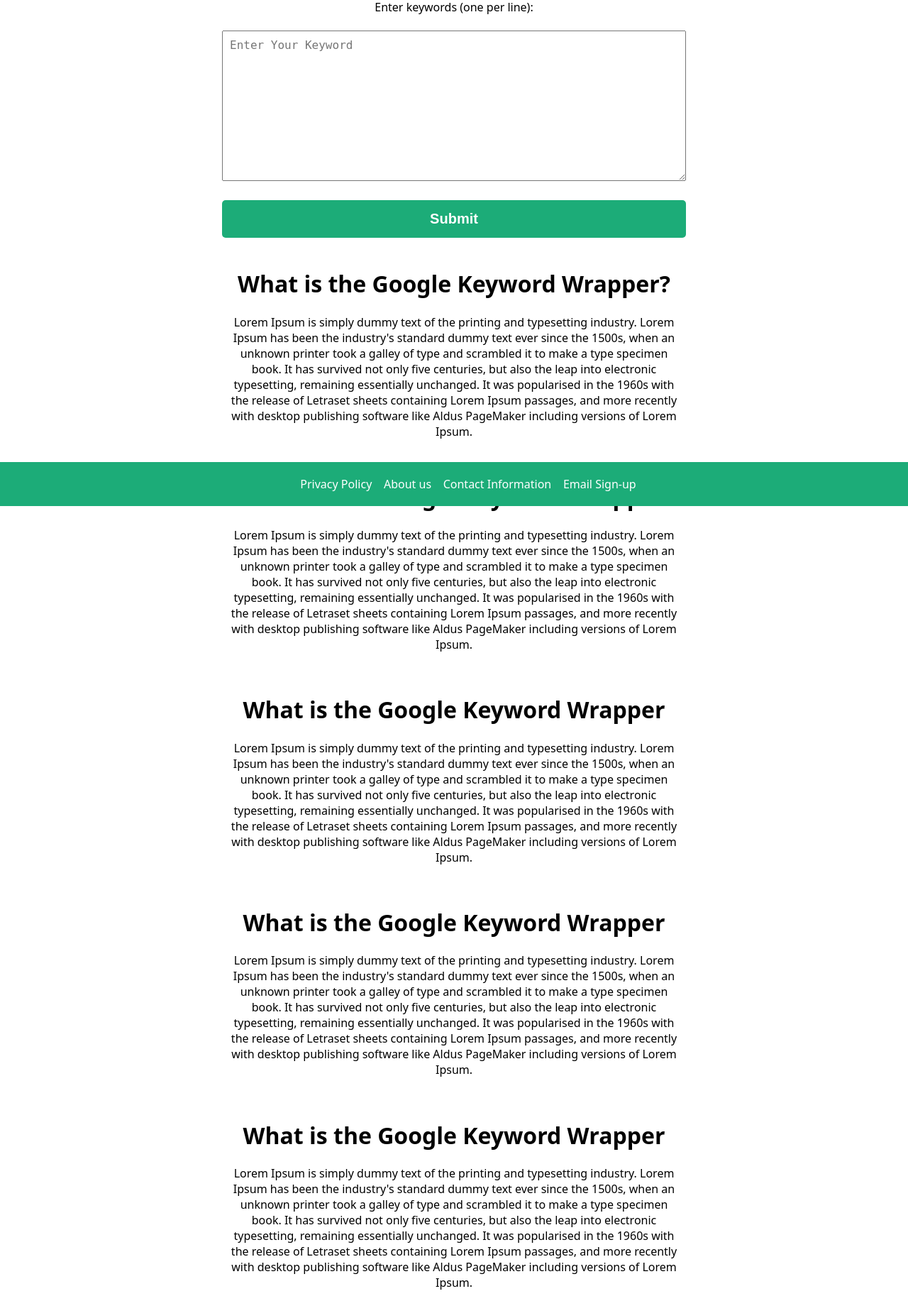
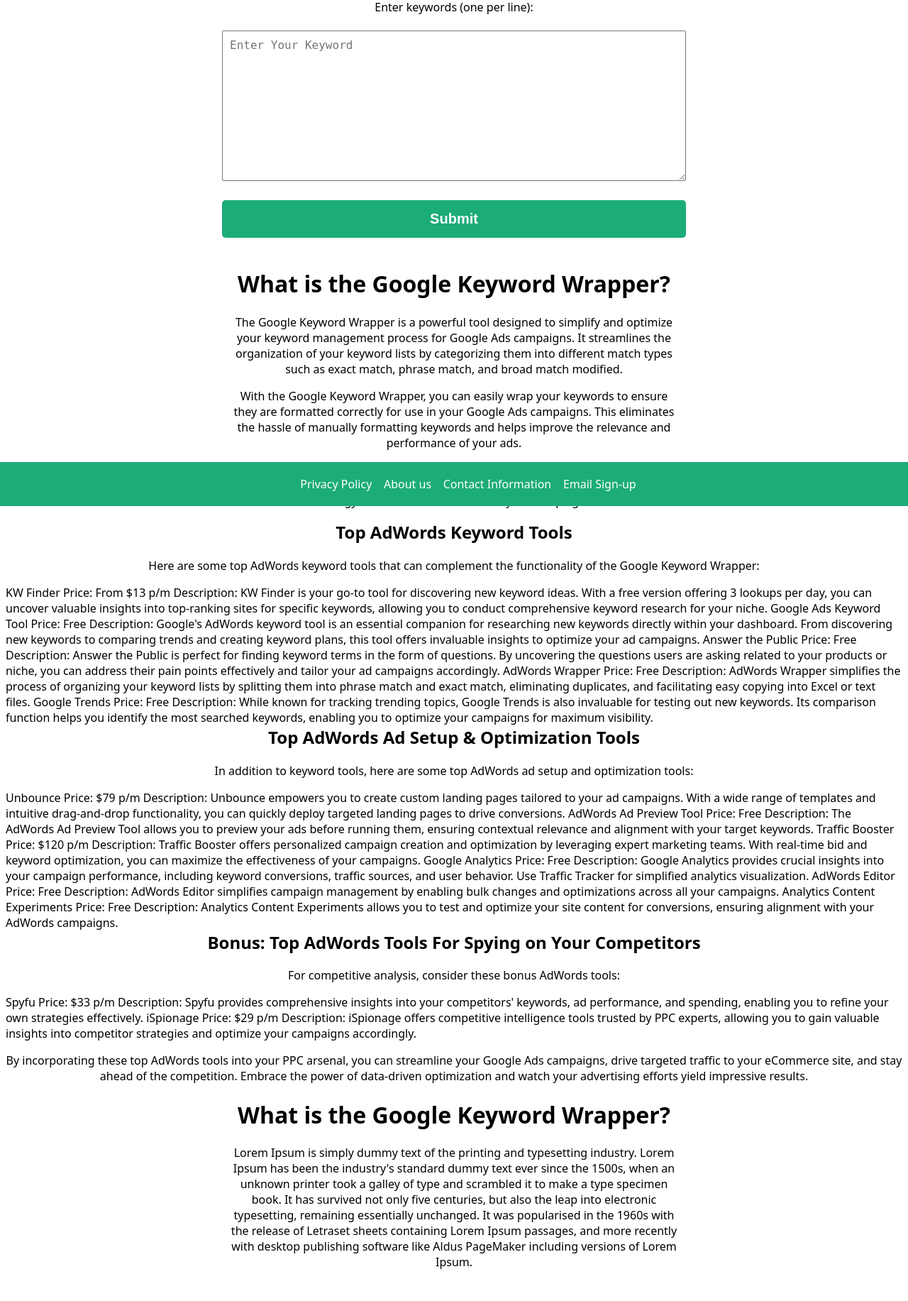
Before and after one commit to kousik98/Google-Keyword-Wrapper, a Flask app: page / in a window 1280 px wide. Shown: the part 87-1920 px from the top of the page at 71% size. Run offline with Flask 3, Linux system fonts and the light colour scheme.

Commit message:
Update index.html

```diff
--- a/templates/index.html
+++ b/templates/index.html
@@ -34,6 +34,80 @@
         </div>
     </div>
 <br><br><br><br><br> -->
+
+<h1 style="text-align: center;">What is the Google Keyword Wrapper?</h1>
+<p style="text-align: center; width: 50%;margin-left: 25%;">The Google Keyword Wrapper is a powerful tool designed to simplify and optimize your keyword management process for Google Ads campaigns. It streamlines the organization of your keyword lists by categorizing them into different match types such as exact match, phrase match, and broad match modified.</p>
+<p style="text-align: center; width: 50%;margin-left: 25%;">With the Google Keyword Wrapper, you can easily wrap your keywords to ensure they are formatted correctly for use in your Google Ads campaigns. This eliminates the hassle of manually formatting keywords and helps improve the relevance and performance of your ads.</p>
+<p style="text-align: center; width: 50%;margin-left: 25%;">Whether you're a seasoned PPC marketer or just starting out with Google Ads, the Google Keyword Wrapper offers a user-friendly solution to optimize your keyword strategy and drive better results for your campaigns.</p>
+<h2 style="text-align: center;">Top AdWords Keyword Tools</h2>
+<p style="text-align: center;">Here are some top AdWords keyword tools that can complement the functionality of the Google Keyword Wrapper:</p>
+KW Finder
+
+Price: From $13 p/m
+Description: KW Finder is your go-to tool for discovering new keyword ideas. With a free version offering 3 lookups per day, you can uncover valuable insights into top-ranking sites for specific keywords, allowing you to conduct comprehensive keyword research for your niche.
+Google Ads Keyword Tool
+
+Price: Free
+Description: Google's AdWords keyword tool is an essential companion for researching new keywords directly within your dashboard. From discovering new keywords to comparing trends and creating keyword plans, this tool offers invaluable insights to optimize your ad campaigns.
+Answer the Public
+
+Price: Free
+Description: Answer the Public is perfect for finding keyword terms in the form of questions. By uncovering the questions users are asking related to your products or niche, you can address their pain points effectively and tailor your ad campaigns accordingly.
+AdWords Wrapper
+
+Price: Free
+Description: AdWords Wrapper simplifies the process of organizing your keyword lists by splitting them into phrase match and exact match, eliminating duplicates, and facilitating easy copying into Excel or text files.
+Google Trends
+
+Price: Free
+Description: While known for tracking trending topics, Google Trends is also invaluable for testing out new keywords. Its comparison function helps you identify the most searched keywords, enabling you to optimize your campaigns for maximum visibility.
+<h2 style="text-align: center;">Top AdWords Ad Setup & Optimization Tools</h2>
+<p style="text-align: center;">In addition to keyword tools, here are some top AdWords ad setup and optimization tools:</p>
+Unbounce
+
+Price: $79 p/m
+Description: Unbounce empowers you to create custom landing pages tailored to your ad campaigns. With a wide range of templates and intuitive drag-and-drop functionality, you can quickly deploy targeted landing pages to drive conversions.
+AdWords Ad Preview Tool
+
+Price: Free
+Description: The AdWords Ad Preview Tool allows you to preview your ads before running them, ensuring contextual relevance and alignment with your target keywords.
+Traffic Booster
+
+Price: $120 p/m
+Description: Traffic Booster offers personalized campaign creation and optimization by leveraging expert marketing teams. With real-time bid and keyword optimization, you can maximize the effectiveness of your campaigns.
+Google Analytics
+
+Price: Free
+Description: Google Analytics provides crucial insights into your campaign performance, including keyword conversions, traffic sources, and user behavior. Use Traffic Tracker for simplified analytics visualization.
+AdWords Editor
+
+Price: Free
+Description: AdWords Editor simplifies campaign management by enabling bulk changes and optimizations across all your campaigns.
+Analytics Content Experiments
+
+Price: Free
+Description: Analytics Content Experiments allows you to test and optimize your site content for conversions, ensuring alignment with your AdWords campaigns.
+<h2 style="text-align: center;">Bonus: Top AdWords Tools For Spying on Your Competitors</h2>
+<p style="text-align: center;">For competitive analysis, consider these bonus AdWords tools:</p>
+Spyfu
+
+Price: $33 p/m
+Description: Spyfu provides comprehensive insights into your competitors' keywords, ad performance, and spending, enabling you to refine your own strategies effectively.
+iSpionage
+
+Price: $29 p/m
+Description: iSpionage offers competitive intelligence tools trusted by PPC experts, allowing you to gain valuable insights into competitor strategies and optimize your campaigns accordingly.
+<p style="text-align: center;">By incorporating these top AdWords tools into your PPC arsenal, you can streamline your Google Ads campaigns, drive targeted traffic to your eCommerce site, and stay ahead of the competition. Embrace the power of data-driven optimization and watch your advertising efforts yield impressive results.</p>
+
+
+
+
+
+
+
+
+
+
 <h1 style="text-align: center;">What is the Google Keyword Wrapper?</h1>
 <p style="text-align: center; width: 50%;margin-left: 25%;">Lorem Ipsum is simply dummy text of the printing and typesetting industry. Lorem Ipsum has been the industry's standard dummy text ever since the 1500s, when an unknown printer took a galley of type and scrambled it to make a type specimen book. It has survived not only five centuries, but also the leap into electronic typesetting, remaining essentially unchanged. It was popularised in the 1960s with the release of Letraset sheets containing Lorem Ipsum passages, and more recently with desktop publishing software like Aldus PageMaker including versions of Lorem Ipsum.</p><br>
 <h1 style="text-align: center;">What is the Google Keyword Wrapper</h1>
@@ -44,7 +118,7 @@
 <p style="text-align: center; width: 50%;margin-left: 25%;">Lorem Ipsum is simply dummy text of the printing and typesetting industry. Lorem Ipsum has been the industry's standard dummy text ever since the 1500s, when an unknown printer took a galley of type and scrambled it to make a type specimen book. It has survived not only five centuries, but also the leap into electronic typesetting, remaining essentially unchanged. It was popularised in the 1960s with the release of Letraset sheets containing Lorem Ipsum passages, and more recently with desktop publishing software like Aldus PageMaker including versions of Lorem Ipsum.</p><br>
 <h1 style="text-align: center;">What is the Google Keyword Wrapper</h1>
 <p style="text-align: center; width: 50%;margin-left: 25%;">Lorem Ipsum is simply dummy text of the printing and typesetting industry. Lorem Ipsum has been the industry's standard dummy text ever since the 1500s, when an unknown printer took a galley of type and scrambled it to make a type specimen book. It has survived not only five centuries, but also the leap into electronic typesetting, remaining essentially unchanged. It was popularised in the 1960s with the release of Letraset sheets containing Lorem Ipsum passages, and more recently with desktop publishing software like Aldus PageMaker including versions of Lorem Ipsum.</p><br><br><br><br><br>
-
+     -
 <footer>
     Privacy Policy  &nbsp;&nbsp;  About us  &nbsp;&nbsp;  Contact Information  &nbsp;&nbsp;   Email Sign-up
 </footer>
```
